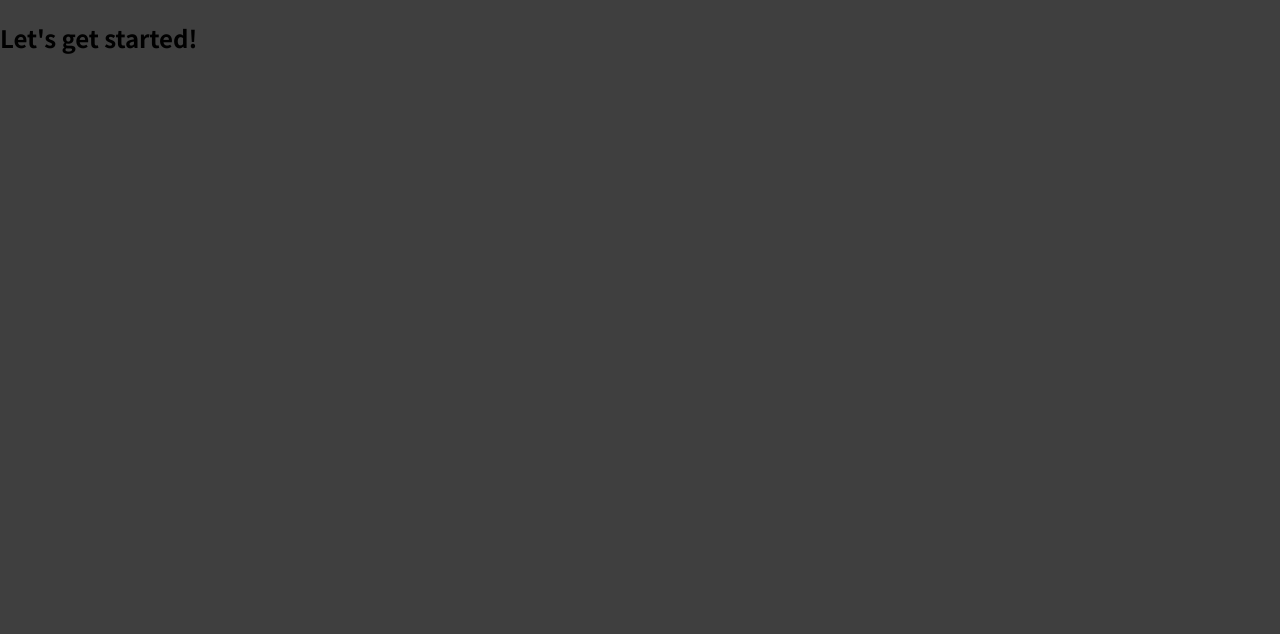
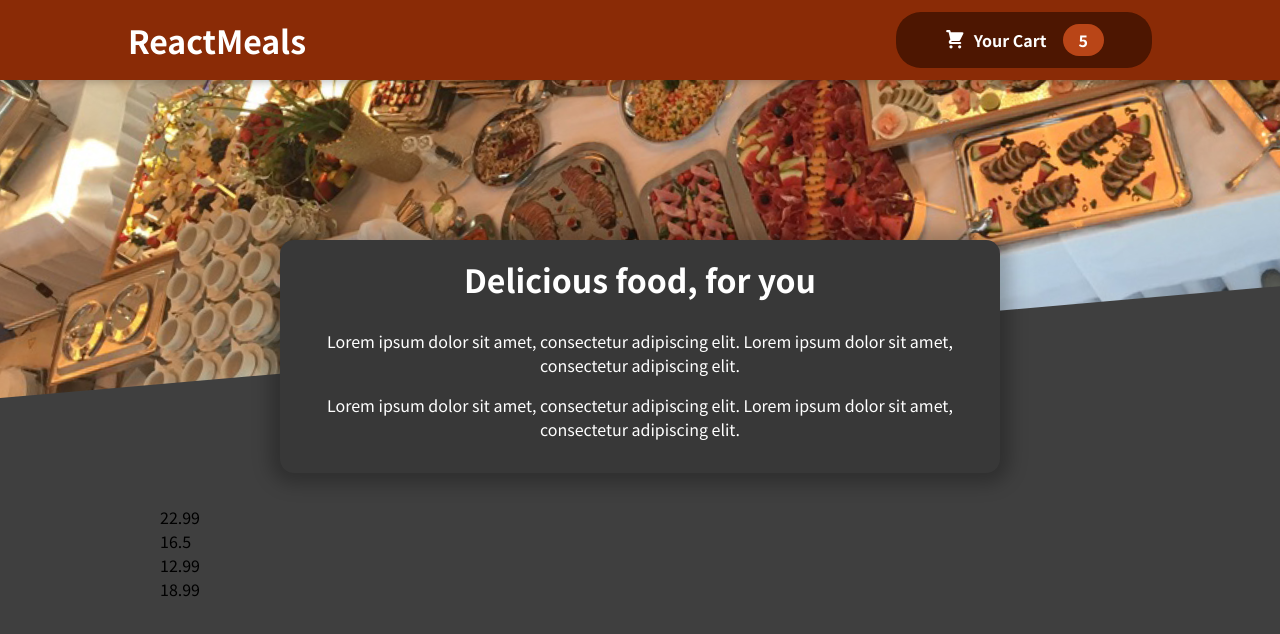
Before and after one commit to AryanKuAg/food-order-app-react-practice, a React (Create React App) app: page / in a window 1280 px wide. Shown: the top 634 px of the page. Built offline with nearby package versions, Linux system fonts and the light colour scheme.

Commit message:
lec 5 done

```diff
--- a/src/App.js
+++ b/src/App.js
@@ -1,8 +1,17 @@
+import {Fragment} from "react";
+import Header from "./components/Layout/Header";
+import Meals from "./components/Meals/Meals";
+
 function App() {
   return (
-    <div>
-      <h2>Let's get started!</h2>
-    </div>
+    <Fragment>
+      <Header/>
+      <main>
+         <Meals/>
+      </main>
+
+    </Fragment>
+
   );
 }
 
--- /dev/null
+++ b/src/components/Cart/CartIcon.js
@@ -0,0 +1,13 @@
+const CartIcon = () => {
+    return (
+      <svg
+        xmlns='http://www.w3.org/2000/svg'
+        viewBox='0 0 20 20'
+        fill='currentColor'
+      >
+        <path d='M3 1a1 1 0 000 2h1.22l.305 1.222a.997.997 0 00.01.042l1.358 5.43-.893.892C3.74 11.846 4.632 14 6.414 14H15a1 1 0 000-2H6.414l1-1H14a1 1 0 00.894-.553l3-6A1 1 0 0017 3H6.28l-.31-1.243A1 1 0 005 1H3zM16 16.5a1.5 1.5 0 11-3 0 1.5 1.5 0 013 0zM6.5 18a1.5 1.5 0 100-3 1.5 1.5 0 000 3z' />
+      </svg>
+    );
+  };
+
+  export default CartIcon;
--- a/src/components/Layout/Header.js
+++ b/src/components/Layout/Header.js
@@ -1,13 +1,14 @@
 import {Fragment} from 'react'
 import mealsImage from "../../assets/meals.jpg"
 import classes from "./Header.module.css"
+import HeaderCartButton from './HeaderCartButton'
 
 function Header() {
   return (
     <Fragment>
         <header className={classes.header}>
             <h1>ReactMeals</h1>
-            <button>Cart</button>
+            <HeaderCartButton />
 
         </header>
         <div className={classes['main-image']}>
--- a/src/components/Layout/Header.module.css
+++ b/src/components/Layout/Header.module.css
@@ -20,3 +20,10 @@
     z-index: 0;
     overflow: hidden;
 }
+
+.main-image img {
+    width: 110%;
+    height: 100%;
+    object-fit: cover;
+    transform: rotateZ(-5deg) translateY(-4rem) translateX(-1rem);
+  }
--- /dev/null
+++ b/src/components/Layout/HeaderCartButton.js
@@ -0,0 +1,19 @@
+import React from 'react'
+import CartIcon  from '../Cart/CartIcon'
+import classes from "./HeaderCartButton.module.css"
+
+function HeaderCartButton() {
+  return (
+    <button className={classes.button}>
+        <span className={classes.icon}>
+            <CartIcon />
+        </span>
+        <span>Your Cart</span>
+
+        <span className={classes.badge}>5</span>
+
+    </button>
+  )
+}
+
+export default HeaderCartButton
--- /dev/null
+++ b/src/components/Layout/HeaderCartButton.module.css
@@ -0,0 +1,59 @@
+.button {
+    cursor: pointer;
+    font: inherit;
+    border: none;
+    background-color: #4d1601;
+    color: white;
+    padding: 0.75rem 3rem;
+    display: flex;
+    justify-content: space-around;
+    align-items: center;
+    border-radius: 25px;
+    font-weight: bold;
+  }
+
+  .button:hover,
+  .button:active {
+    background-color: #2c0d00;
+  }
+
+  .icon {
+    width: 1.35rem;
+    height: 1.35rem;
+    margin-right: 0.5rem;
+  }
+
+  .badge {
+    background-color: #b94517;
+    padding: 0.25rem 1rem;
+    border-radius: 25px;
+    margin-left: 1rem;
+    font-weight: bold;
+  }
+
+  .button:hover .badge,
+  .button:active .badge {
+    background-color: #92320c;
+  }
+
+  .bump {
+    animation: bump 300ms ease-out;
+  }
+
+  @keyframes bump {
+    0% {
+      transform: scale(1);
+    }
+    10% {
+      transform: scale(0.9);
+    }
+    30% {
+      transform: scale(1.1);
+    }
+    50% {
+      transform: scale(1.15);
+    }
+    100% {
+      transform: scale(1);
+    }
+  }
--- /dev/null
+++ b/src/components/Meals/AvailableMeals.js
@@ -0,0 +1,43 @@
+import classes from "./AvailableMeals.module.css"
+
+const DUMMY_MEALS = [
+    {
+      id: 'm1',
+      name: 'Sushi',
+      description: 'Finest fish and veggies',
+      price: 22.99,
+    },
+    {
+      id: 'm2',
+      name: 'Schnitzel',
+      description: 'A german specialty!',
+      price: 16.5,
+    },
+    {
+      id: 'm3',
+      name: 'Barbecue Burger',
+      description: 'American, raw, meaty',
+      price: 12.99,
+    },
+    {
+      id: 'm4',
+      name: 'Green Bowl',
+      description: 'Healthy...and green...',
+      price: 18.99,
+    },
+  ];
+
+function AvailableMeals() {
+    const mealsList = DUMMY_MEALS.map(meal => {
+        return <li>{meal.price}</li>
+    })
+  return (
+   <section className={classes.meals}>
+       <ul>
+           {mealsList}
+       </ul>
+   </section>
+  )
+}
+
+export default AvailableMeals
--- /dev/null
+++ b/src/components/Meals/AvailableMeals.module.css
@@ -0,0 +1,24 @@
+.meals {
+    max-width: 60rem;
+    width: 90%;
+    margin: 2rem auto;
+    animation: meals-appear 1s ease-out forwards;
+  }
+
+  .meals ul {
+    list-style: none;
+    margin: 0;
+    padding: 0;
+  }
+
+  @keyframes meals-appear {
+    from {
+      opacity: 0;
+      transform: translateY(3rem);
+    }
+
+    to {
+      opacity: 1;
+      transform: translateY(0);
+    }
+  }
--- /dev/null
+++ b/src/components/Meals/Meals.js
@@ -0,0 +1,13 @@
+import {Fragment} from 'react';
+
+import MealsSummary from './MealsSummary';
+import AvailableMeals from './AvailableMeals';
+
+const Meals = () => {
+    return <Fragment>
+        <MealsSummary />
+        <AvailableMeals />
+    </Fragment>
+}
+
+export default Meals
--- /dev/null
+++ b/src/components/Meals/MealsSummary.js
@@ -0,0 +1,22 @@
+import React from 'react'
+import classes from './MealsSummary.module.css'
+
+function MealsSummary() {
+  return (
+    <section className={classes.summary}>
+        <h2>Delicious food, for you</h2>
+        <p>
+      Lorem ipsum dolor sit amet, consectetur adipiscing elit.
+      Lorem ipsum dolor sit amet, consectetur adipiscing elit.
+
+        </p>
+        <p>
+      Lorem ipsum dolor sit amet, consectetur adipiscing elit.
+      Lorem ipsum dolor sit amet, consectetur adipiscing elit.
+
+        </p>
+    </section>
+  )
+}
+
+export default MealsSummary
--- /dev/null
+++ b/src/components/Meals/MealsSummary.module.css
@@ -0,0 +1,18 @@
+.summary {
+    text-align: center;
+    max-width: 45rem;
+    width: 90%;
+    margin: auto;
+    margin-top: -10rem;
+    position: relative;
+    background-color: #383838;
+    color: white;
+    border-radius: 14px;
+    padding: 1rem;
+    box-shadow: 0 1px 18px 10px rgba(0, 0, 0, 0.25);
+  }
+
+  .summary h2 {
+    font-size: 2rem;
+    margin-top: 0;
+  }
```
